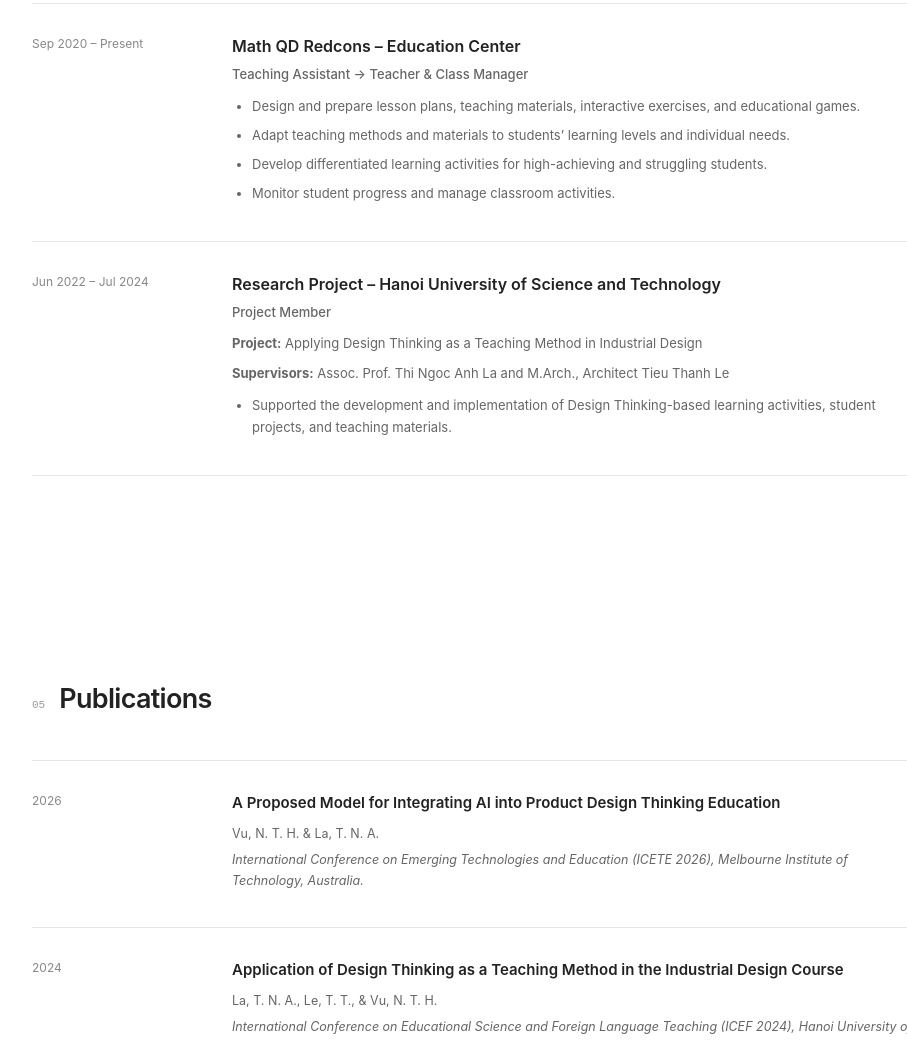
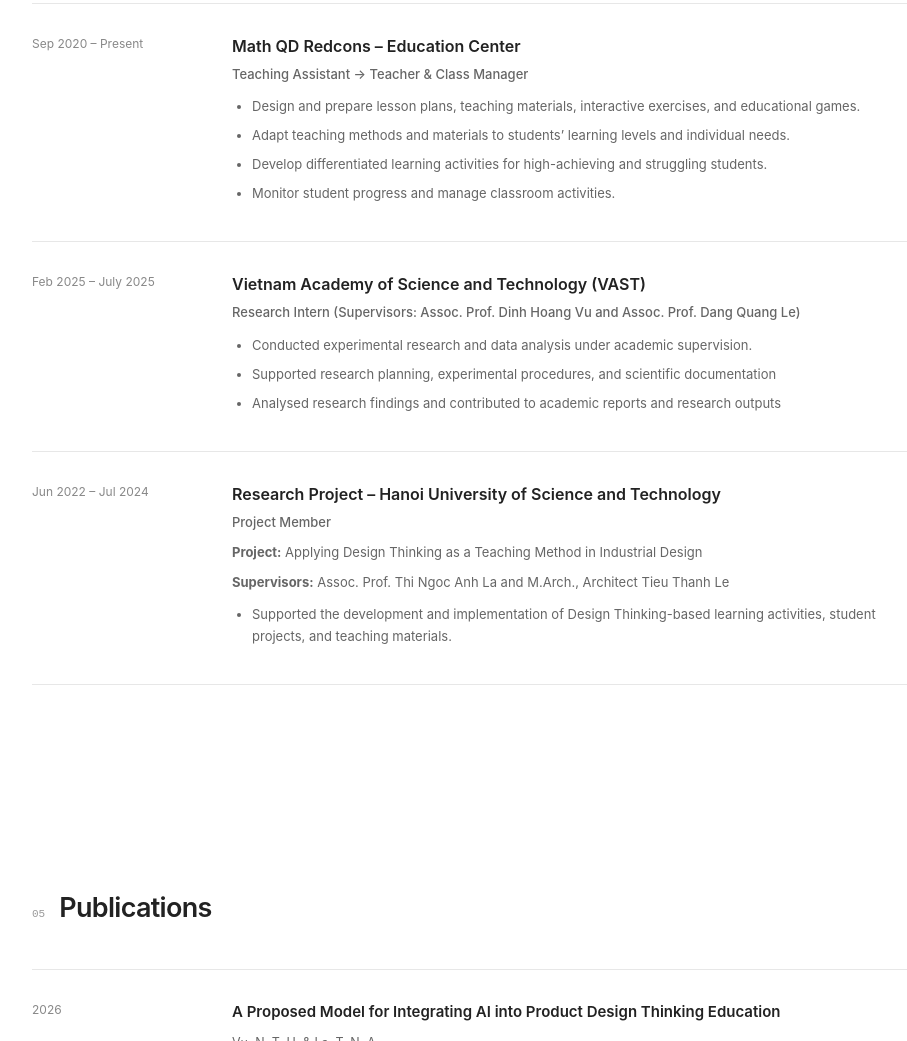
Before and after one commit to vungocthuha/vungocthuha.github.io, a plain HTML site: page index.html in a window 1280 px wide. Shown: the part 2468-3509 px from the top of the page, without its empty margins (288-1195 px from the left). Drawn offline with Linux system fonts and the light colour scheme.

Commit message:
Update index.html

```diff
--- a/index.html
+++ b/index.html
@@ -159,9 +159,7 @@
                 </div>
 
                 <div>
-                    <h3>
-                        Hanoi University of Science and Technology
-                    </h3>
+                    <h3> Hanoi University of Science and Technology </h3>
 
                     <p class="subtitle">
                         Bachelor of Engineering in Chemical Engineering
@@ -247,6 +245,38 @@
                         <li>
                             Monitor student progress and manage
                             classroom activities.
+                        </li>
+                    </ul>
+                </div>
+
+            </div>
+
+            <div class="entry">
+
+                <div class="date">
+                    Feb 2025 – July 2025
+                </div>
+
+                <div>
+                    <h3>
+                        Vietnam Academy of Science and Technology (VAST)
+                    </h3>
+
+                    <p class="subtitle">
+                        Research Intern (Supervisors: Assoc. Prof. Dinh Hoang Vu and Assoc. Prof. Dang Quang Le)
+                    </p>
+
+                    <ul>
+                        <li>
+                            Conducted experimental research and data analysis under academic supervision.
+                        </li>
+
+                        <li>
+                            Supported research planning, experimental procedures, and scientific documentation
+                        </li>
+
+                        <li>
+                            Analysed research findings and contributed to academic reports and research outputs
                         </li>
                     </ul>
                 </div>
```
